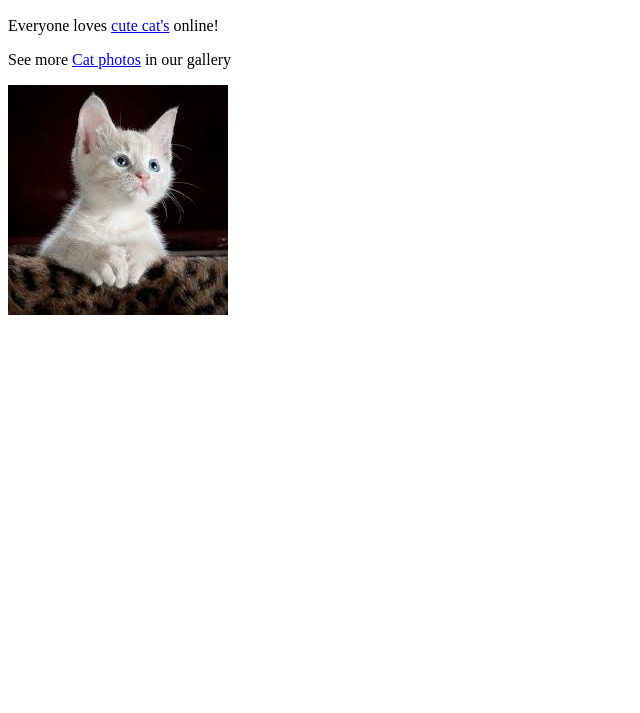
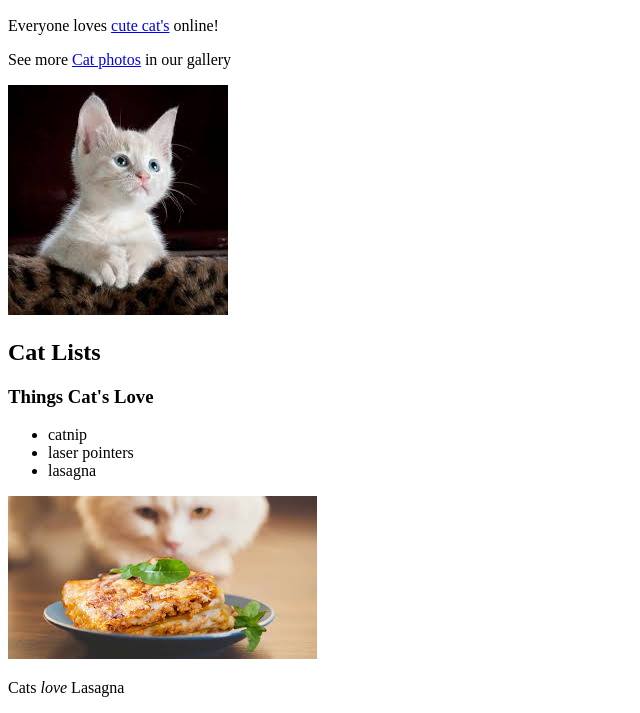
Before and after one commit to Tabassum290/CatPhotoApp, a plain HTML site: page index.html in a window 1280 px wide. Shown: the part 97-810 px from the top of the page, without its empty margins (0-640 px from the left). Drawn offline with Linux system fonts and the light colour scheme.

Commit message:
your message

```diff
--- a/index.html
+++ b/index.html
@@ -13,5 +13,18 @@
         <p>See more <a href="https://www.pexels.com/photo/close-up-photo-of-cute-sleeping-cat-416160">Cat photos</a> in our gallery</p>
         <img src="cat2.jpg"  alt="Cat">
     </section>
+    <section>
+        <h2>Cat Lists</h2>
+        <h3>Things Cat's Love</h3>
+        <ul>
+            <li>catnip</li>
+            <li>laser pointers</li>
+            <li>lasagna</li>
+        </ul>
+        <div>
+            <img src="cat3.jpg" alt="Lasagna">
+            <p>Cats <i>love</i> Lasagna</p>
+        </div>
+    </section>
 </body>
 </html>
```
